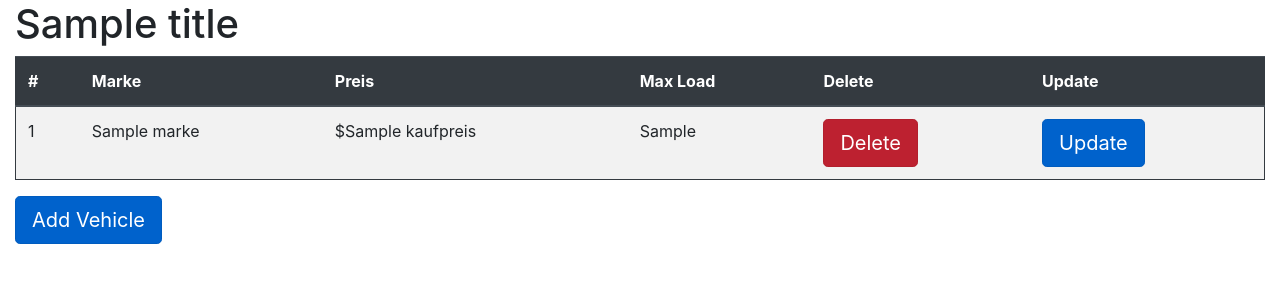
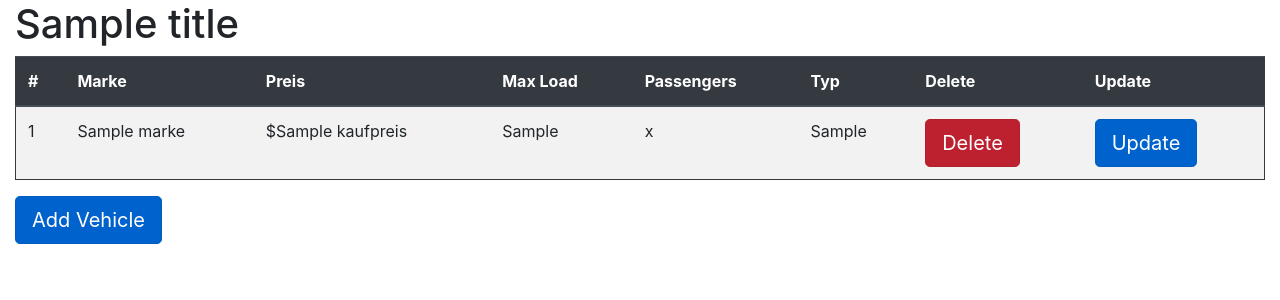
Before and after one commit to romeo-25-04/mongo_cortes, a Flask app: template app/templates/vehicles.html in a window 1280 px wide. Shown: the part 56-356 px from the top of the page. Run offline with Flask 2, Linux system fonts and the light colour scheme; the template is opened without the code that fills it: most values are stand-ins (such as "Sample title", 1, 10 or a date in 2020); some libraries are stand-ins or nearby versions.

Commit message:
add some info to veh table

```diff
--- a/app/templates/vehicles.html
+++ b/app/templates/vehicles.html
@@ -8,6 +8,8 @@
             <th scope="col">Marke</th>
             <th scope="col">Preis</th>
             <th scope="col">Max Load</th>
+            <th scope="col">Passengers</th>
+            <th scope="col">Typ</th>
             <th scope="col">Delete</th>
             <th scope="col">Update</th>
         </tr>
@@ -19,6 +21,8 @@
             <td>{{ vehicle.marke }}</td>
             <td>${{ vehicle.kaufpreis }}</td>
             <td>{{ vehicle.max_load }}</td>
+            <td>{{ vehicle.passagiere }}</td>
+            <td>{{ vehicle.veh_type }}</td>
             <td>
                 <a href="/delete_vehicle/{{vehicle._id}}"
                    class="btn btn-danger btn-lg active"
```
